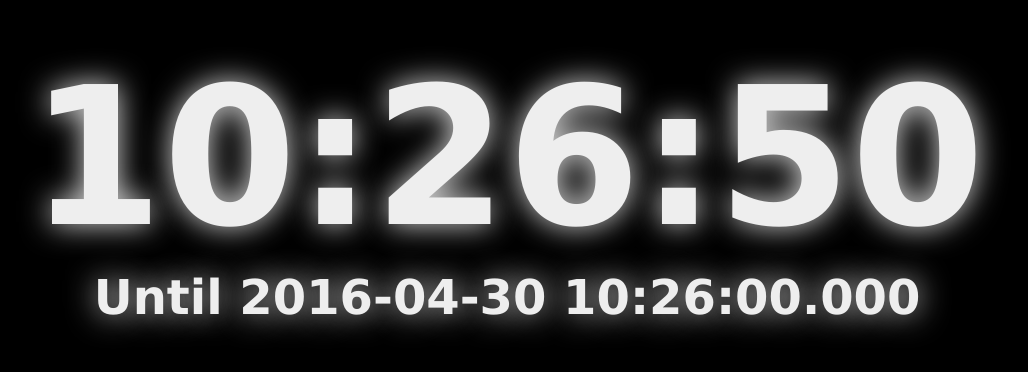
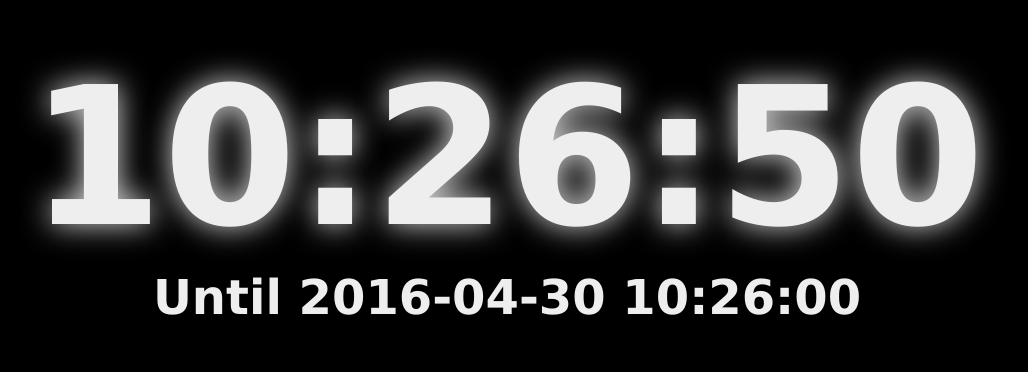
Before and after one commit to FreakyBytes/appday-countdown, a plain HTML site: page index.html in a window 1280 px wide. Shown: the part 104-476 px from the top of the page, without its empty margins (133-1161 px from the left). Drawn offline with Linux system fonts and the light colour scheme.

Commit message:
some cosmetic adjustments

```diff
--- a/script.js
+++ b/script.js
@@ -8,7 +8,7 @@ var config = {
 	"goal_critical": 60,
 	"goals": {
 		"Goal #1": parse_date([2016, 04, 30, 01, 34, 00]),
-		"Goal blablabal 2": parse_date([2016, 04, 30, 01, 40, 00]),
+		"Goal blablabal 2": parse_date([2016, 04, 30, 01, 50, 00]),
 		"Goal #3": parse_date([2016, 04, 30, 03, 00, 00])
 	}
 }
@@ -76,7 +76,7 @@ function refresh_countdown() {
 	for( goal_name in config.goals ) {
 		goal_time = config.goals[goal_name];
 		var goal_diff = goal_time - now;
-		if( goal_time >= now && goal_diff <= config.goal_time*1000 ) {
+		if( goal_time >= now-1500 && goal_diff <= config.goal_time*1000 ) {
 			// goal is in the future, but not too far away.
 			found = true;
 			break;
@@ -86,7 +86,7 @@ function refresh_countdown() {
 		var goal_countdown = calc_diff(goal_diff);
 		$(".goal > .clock").text(diff2text(goal_countdown));
 		$(".goal > .text").text("Until " + goal_name);
-		if( goal_diff <= config.goal_critical )
+		if( goal_diff <= config.goal_critical*1000 )
 			$(".goal > .clock").addClass("critical");
 		else
 			$(".goal > .critical").removeClass("critical");
@@ -100,10 +100,10 @@ function refresh_countdown() {
 
 $(document).ready(function () {
 	//parse_config();
-	window.setInterval(refresh_countdown, 1000);
+	window.setInterval(refresh_countdown, 200);
 	// update countdown
 	refresh_countdown()
 	// display end time
 	end = new Date(config.end);
-	$(".main > .text").html("Until " + end.toISOString().replace("T", " ").replace("Z", ""))
+	$(".main > .text").html("Until " + end.getFullYear() +"-" + ("0"+(end.getMonth()+1)).slice(-2) + "-" + ("0"+end.getDate()).slice(-2) + " " + ("0"+end.getHours()).slice(-2) + ":" + ("0"+end.getMinutes()).slice(-2) + ":" + ("0"+end.getSeconds()).slice(-2));
 });
--- a/style.css
+++ b/style.css
@@ -6,6 +6,7 @@ html, body {
 	top: 0; right: 0; bottom: 0; left: 0;
 	background-color: #000;
 	color: #EEE;
+	overflow-x: hidden;
 }
 
 div.content {
@@ -19,6 +20,7 @@ div.content {
 
 .clock {
 	font-size: 400%;
+	text-shadow: 0 0 30px #DDD;
 }
 .text {
 	font-size: 100%;
@@ -30,7 +32,6 @@ div.content {
 
 div.main {
 	font-size: 3em;
-	text-shadow: 0 0 30px #DDD;
 }
 div.goal {
 	margin-top: 120px;
```
